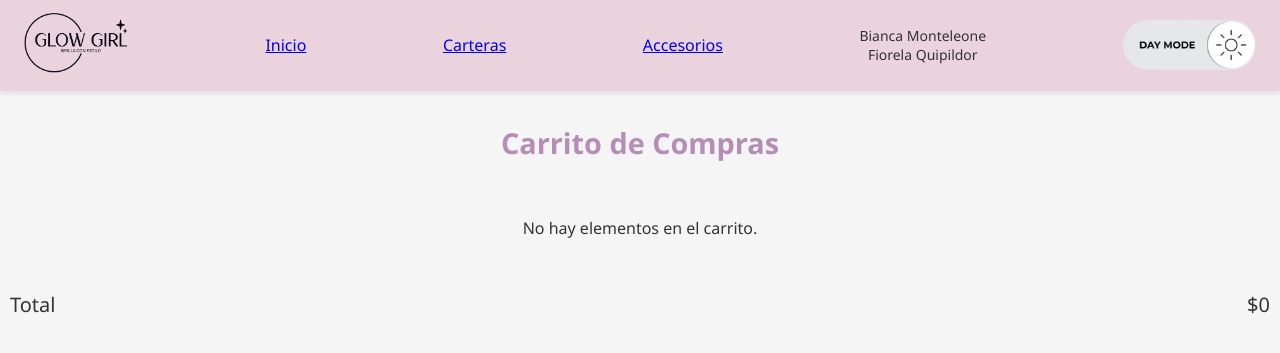
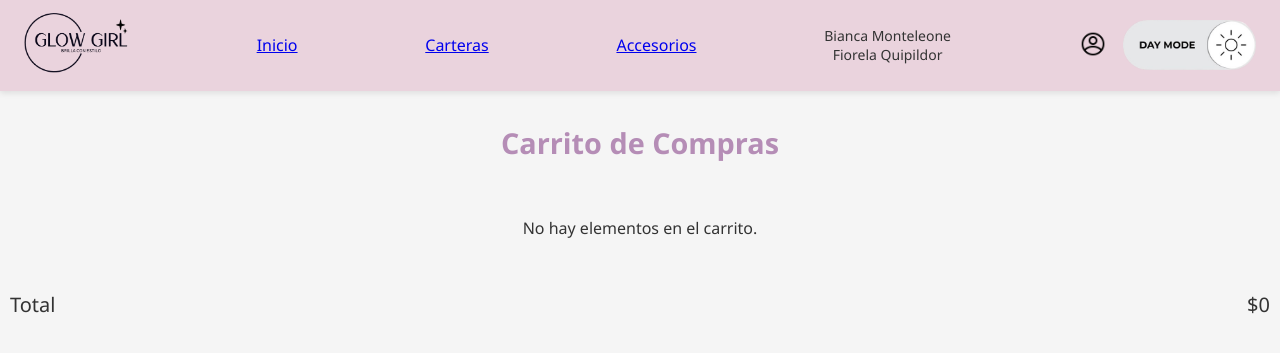
Before and after one commit to QuipildorFiorela/glow-girl-product-catalog, a web app: file carrito.html in a window 1280 px wide. Shown: the top 353 px of the page. Run offline with its HTML, style and script files only (its server is not run), Linux system fonts and the light colour scheme.

Commit message:
arreglo del carrito
la info del carrito se guarda en el localstorage

```diff
--- a/accesorios.html
+++ b/accesorios.html
@@ -23,7 +23,7 @@
 
             <a href="./inicio.html" class="btn-inicio">Inicio</a>
 
-            <div class="iconos-usuario-carrito">
+            <div class="iconos">
                 <img id="user-icon" src="img/icons/user_icon.png" alt="Usuario" class="icono">
                 <span id="cart-count"></span>
                 <img id="cart-icon" src="img/icons/cart_icon.png" alt="Carrito" class="icono">
--- a/carrito.html
+++ b/carrito.html
@@ -20,7 +20,10 @@
                 <p>Bianca Monteleone</p>
                 <p>Fiorela Quipildor</p>
             </div>
-            <img src="./img/icons/light_mode_icon.png" alt="Cambiar modo" id="btn-mode" class="modo-icono">
+            <div class="iconos">
+                <img id="user-icon" src="img/icons/user_icon.png" alt="Usuario" class="icono">
+                <img src="./img/icons/light_mode_icon.png" alt="Cambiar modo" id="btn-mode" class="modo-icono">
+            </div>
         </nav>
     </header>
 
--- a/carteras.html
+++ b/carteras.html
@@ -23,7 +23,7 @@
 
             <a href="./inicio.html" class="btn-inicio">Inicio</a>
 
-            <div class="iconos-usuario-carrito">
+            <div class="iconos">
                 <img id="user-icon" src="img/icons/user_icon.png" alt="Usuario" class="icono">
                 <span id="cart-count"></span>
                 <img id="cart-icon" src="img/icons/cart_icon.png" alt="Carrito" class="icono">
--- a/css/carrito.css
+++ b/css/carrito.css
@@ -36,6 +36,18 @@
     text-align: center;
 }
 
+.iconos {
+    display: flex;
+    gap: 16px;
+}
+
+.icono {
+    margin-top: 10px;
+    width: 28px;
+    height: 28px;
+    cursor: pointer;
+}
+
 .modo-icono {
     /*width: 28px;*/
     height: 50px;
@@ -59,7 +71,7 @@
     gap: 1.5rem;
 }
 
-.carrito-items p{
+.carrito-items p {
     text-align: center;
 }
 
```
Also changed, not shown: js/accesorios.js (+13 -0 lines), js/carteras.js (+13 -0 lines), js/main.js (+13 -0 lines).
